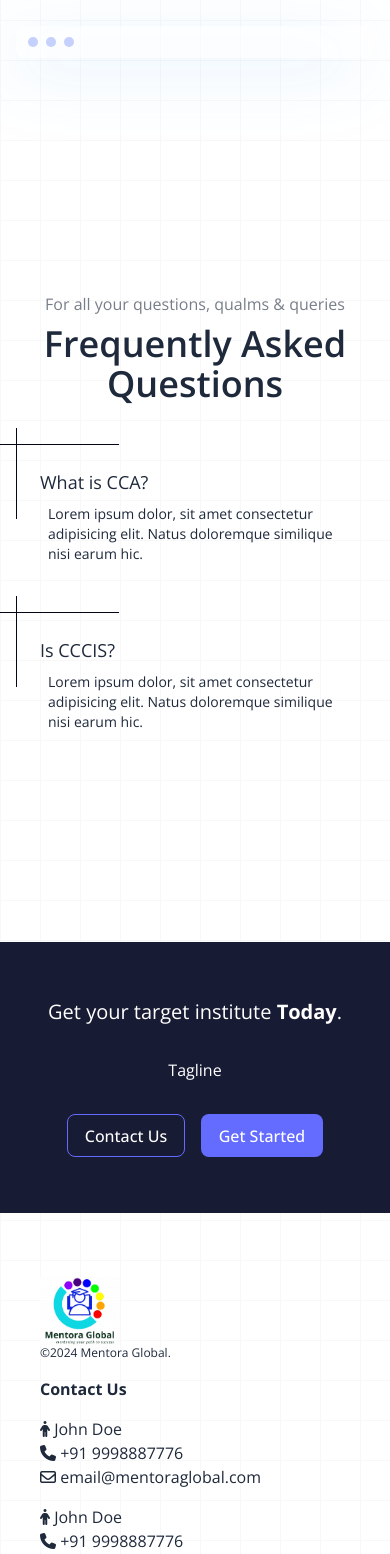
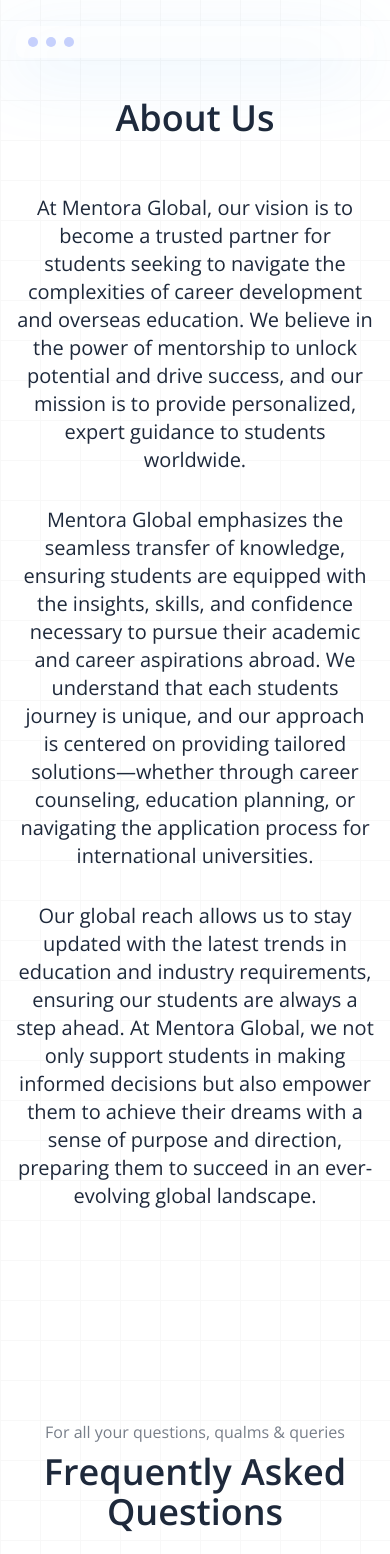
Before and after one commit to ajdjyt/landing-site, a SvelteKit app: page / in a window 390 px wide. Shown: the part 2180-3734 px from the top of the page. Built offline with nearby package versions, Linux system fonts and the light colour scheme.

Commit message:
add about us

```diff
--- a/src/components/AboutUs.svelte
+++ b/src/components/AboutUs.svelte
@@ -0,0 +1,18 @@
+<script>
+	import SectionWrapper from "./SectionWrapper.svelte";
+</script>
+
+<SectionWrapper id="aboutus">
+    <div class="flex flex-col items-center justify-center">
+        <h3 class="text-4xl sm:text-5xl md:text-6xl font-semibold text-center">
+				About Us
+		</h3>
+        <div class="text-xl sm:text-2xl md:text-3x text-center pt-10">
+            <p class="py-4">At Mentora Global, our vision is to become a trusted partner for students seeking to navigate the complexities of career development and overseas education. We believe in the power of mentorship to unlock potential and drive success, and our mission is to provide personalized, expert guidance to students worldwide.</p>
+
+            <p class="py-4">Mentora Global emphasizes the seamless transfer of knowledge, ensuring students are equipped with the insights, skills, and confidence necessary to pursue their academic and career aspirations abroad. We understand that each students journey is unique, and our approach is centered on providing tailored solutions—whether through career counseling, education planning, or navigating the application process for international universities.</p>
+
+            <p class="py-4">Our global reach allows us to stay updated with the latest trends in education and industry requirements, ensuring our students are always a step ahead. At Mentora Global, we not only support students in making informed decisions but also empower them to achieve their dreams with a sense of purpose and direction, preparing them to succeed in an ever-evolving global landscape.</p>
+        </div>
+    </div>
+</SectionWrapper>
--- a/src/components/Footer.svelte
+++ b/src/components/Footer.svelte
@@ -8,14 +8,14 @@
 
 	let contacts = [
 		{
-			phone: '+91 9998887776',
-			name: 'John Doe',
-			email: 'email@mentoraglobal.com'
+			phone: '+91 9889009003',
+			name: 'Francisco Fernandes',
+			email: 'mentoraglobaltf@gmail.com'
 		},
 		{
-			phone: '+91 9998887776',
-			name: 'John Doe',
-			email: 'email@mentoraglobal.com'
+			phone: '+91 9887005371',
+			name: 'Tamim Nagdiwala',
+			email: 'mentoraglobaltf@gmail.com'
 		}
 	];
 </script>
@@ -35,6 +35,7 @@
 			class="flex flex-col md:justify-normal md:items-start items-start justify-center gap-4"
 		>
 			<p class="font-bold text-base sm:text-lg">Contact Us</p>
+			<p>Bangalore South</p>
 			{#each contacts as contact}
 				<div class="flex flex-col">
 					<div>
--- a/src/components/Header.svelte
+++ b/src/components/Header.svelte
@@ -16,6 +16,7 @@
 			<i class="fa-solid fa-bars"></i>
 		</button>
 		<nav class="hidden md:flex items-center gap-4 lg:gap-6">
+			<a class="duration-200 hover:text-indigo-400 cursor-pointer" href="#aboutus">About Us</a>
 			<a class="duration-200 hover:text-indigo-400 cursor-pointer" href="#faqs">FAQs</a>
 			<!-- <a class="duration-200 hover:text-indigo-400 cursor-pointer" href="#aboutus">About Us</a> -->
 			<a href="#product">
```
Also changed, not shown: src/routes/+page.svelte (+3 -2 lines).
